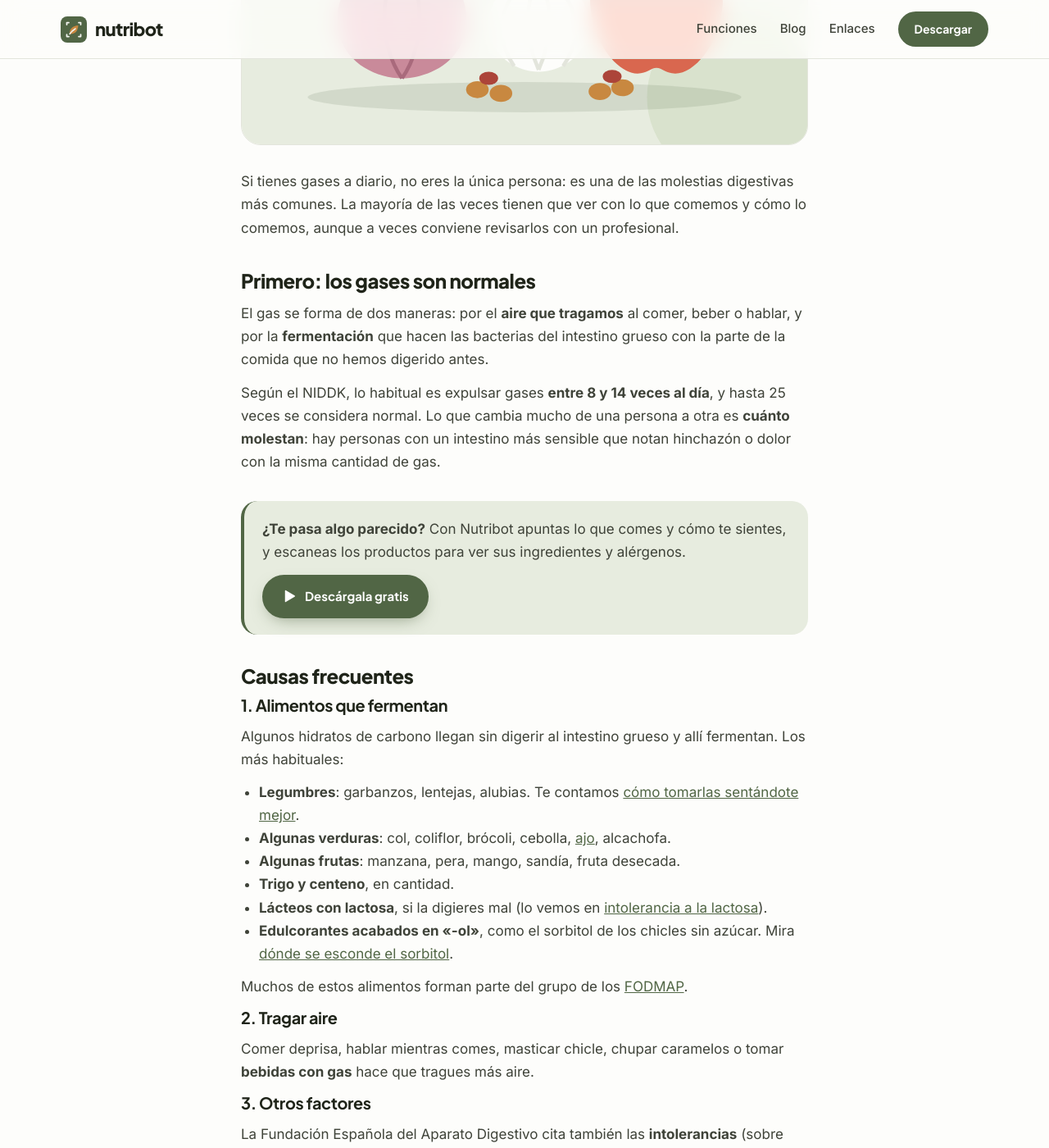
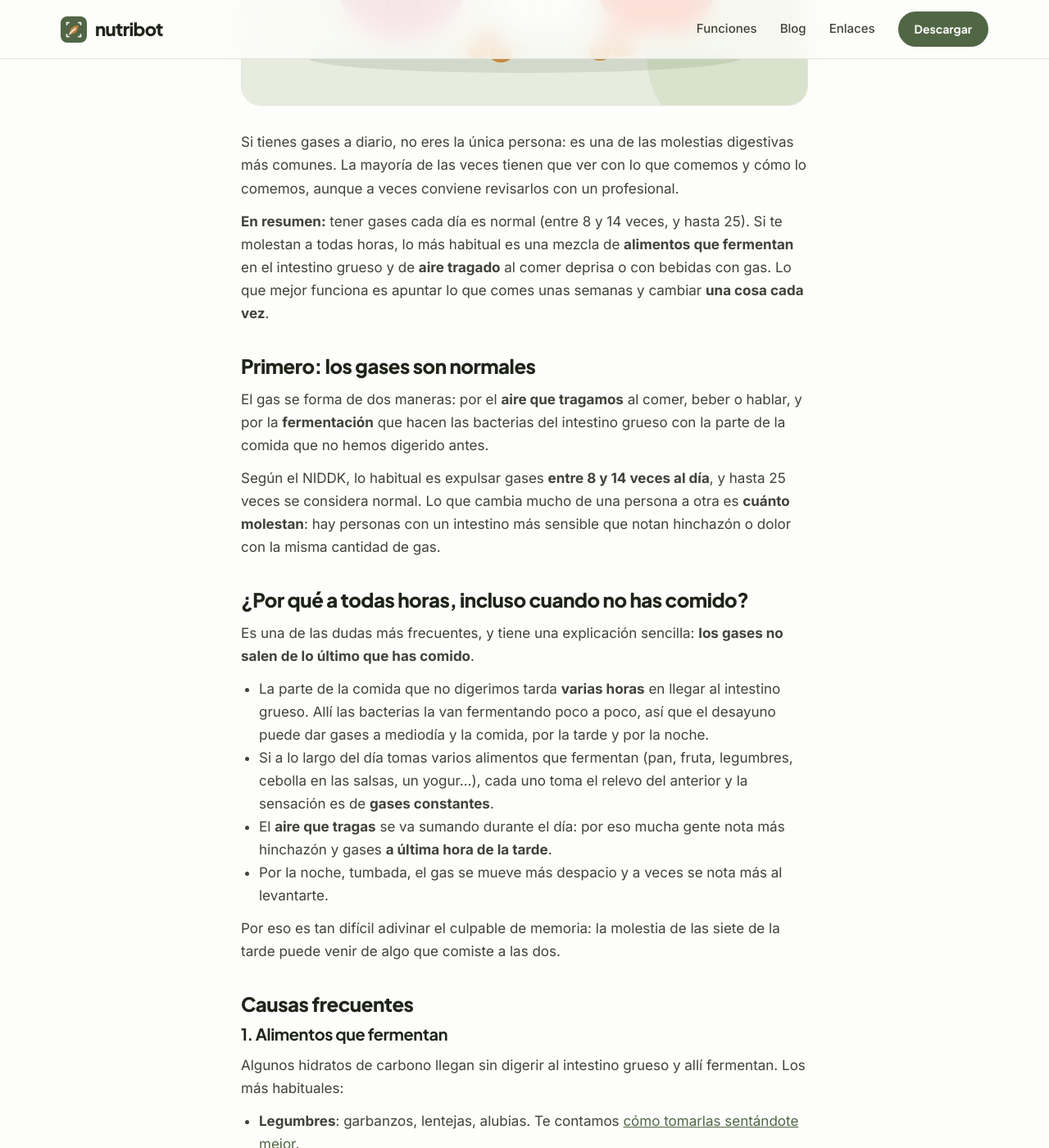
Before and after one commit to ferrodvilla-sys/nutribot-web, a Jekyll site: the page built from _posts/2026-10-12-por-que-tengo-gases-todos-los-dias.md, in a window 1280 px wide and 1400 px high, scrolled down 629 px. Shown: the whole window at 82% size. Built offline with Jekyll 4.4.1, drawn with Linux system fonts in a browser that asks for light colours; some of the changed text lies outside the part shown.

Commit message:
Blog: refuerzo del artículo de gases y nuevo artículo sobre test de intolerancias en la Seguridad Social
Co-Authored-By: Claude Opus 5.5 <noreply@anthropic.com>
Claude-Session: https://claude.ai/code/session_01KHzAHDWjD2SxmykUBDu6DE

```diff
--- a/_posts/2026-10-12-por-que-tengo-gases-todos-los-dias.md
+++ b/_posts/2026-10-12-por-que-tengo-gases-todos-los-dias.md
@@ -18,6 +19,12 @@ preguntas:
     r: "Según el NIDDK (Instituto Nacional de Diabetes y Enfermedades Digestivas y Renales de EE. UU.), lo habitual es expulsar gases entre 8 y 14 veces al día, y hasta 25 veces se considera normal."
   - p: "¿Qué alimentos dan más gases?"
     r: "Los que llevan hidratos de carbono que el intestino delgado no digiere del todo, como las legumbres, algunas verduras (col, cebolla, ajo), ciertas frutas, los lácteos con lactosa en personas que la digieren mal y los edulcorantes acabados en «-ol». Varía mucho de una persona a otra."
+  - p: "¿Por qué tengo más gases por la tarde y por la noche?"
+    r: "Porque la fermentación en el intestino grueso no es inmediata: lo que comes a mediodía suele llegar allí varias horas después. Por eso muchas personas notan más gases e hinchazón a última hora del día, sumados al aire que se ha ido tragando durante la jornada."
+  - p: "¿Qué es la flatulencia crónica?"
+    r: "Se suele llamar así a tener gases molestos de forma continuada durante semanas o meses. No es un diagnóstico en sí: casi siempre tiene que ver con la alimentación y los hábitos, pero si dura, cambia de repente o viene con otros síntomas, conviene que lo valore un médico."
+  - p: "¿Por qué mis gases huelen tan mal?"
+    r: "La mayor parte del gas no huele. El olor viene de pequeñas cantidades de compuestos de azufre que producen las bacterias del intestino, y suele aumentar con alimentos ricos en azufre (huevo, carne, col, brócoli, ajo, cebolla). Normalmente no indica nada grave."
   - p: "¿Tener gases todos los días es malo?"
     r: "No necesariamente: los gases son parte normal de la digestión. Conviene consultar si molestan mucho, cambian de repente o vienen con otros síntomas como dolor, pérdida de peso o sangre en las heces."
 fuentes:
@@ -33,11 +40,24 @@ fuentes:
 
 Si tienes gases a diario, no eres la única persona: es una de las molestias digestivas más comunes. La mayoría de las veces tienen que ver con lo que comemos y cómo lo comemos, aunque a veces conviene revisarlos con un profesional.
 
+**En resumen:** tener gases cada día es normal (entre 8 y 14 veces, y hasta 25). Si te molestan a todas horas, lo más habitual es una mezcla de **alimentos que fermentan** en el intestino grueso y de **aire tragado** al comer deprisa o con bebidas con gas. Lo que mejor funciona es apuntar lo que comes unas semanas y cambiar **una cosa cada vez**.
+
 ## Primero: los gases son normales
 
 El gas se forma de dos maneras: por el **aire que tragamos** al comer, beber o hablar, y por la **fermentación** que hacen las bacterias del intestino grueso con la parte de la comida que no hemos digerido antes.
 
 Según el NIDDK, lo habitual es expulsar gases **entre 8 y 14 veces al día**, y hasta 25 veces se considera normal. Lo que cambia mucho de una persona a otra es **cuánto molestan**: hay personas con un intestino más sensible que notan hinchazón o dolor con la misma cantidad de gas.
+
+## ¿Por qué a todas horas, incluso cuando no has comido?
+
+Es una de las dudas más frecuentes, y tiene una explicación sencilla: **los gases no salen de lo último que has comido**.
+
+- La parte de la comida que no digerimos tarda **varias horas** en llegar al intestino grueso. Allí las bacterias la van fermentando poco a poco, así que el desayuno puede dar gases a mediodía y la comida, por la tarde y por la noche.
+- Si a lo largo del día tomas varios alimentos que fermentan (pan, fruta, legumbres, cebolla en las salsas, un yogur…), cada uno toma el relevo del anterior y la sensación es de **gases constantes**.
+- El **aire que tragas** se va sumando durante el día: por eso mucha gente nota más hinchazón y gases **a última hora de la tarde**.
+- Por la noche, tumbada, el gas se mueve más despacio y a veces se nota más al levantarte.
+
+Por eso es tan difícil adivinar el culpable de memoria: la molestia de las siete de la tarde puede venir de algo que comiste a las dos.
 
 ## Causas frecuentes
 
@@ -47,7 +67,7 @@ Algunos hidratos de carbono llegan sin digerir al intestino grueso y allí ferme
 
 - **Legumbres**: garbanzos, lentejas, alubias. Te contamos [cómo tomarlas sentándote mejor](/blog/legumbres-sin-gases/).
 - **Algunas verduras**: col, coliflor, brócoli, cebolla, [ajo](/blog/el-ajo-produce-gases/), alcachofa.
-- **Algunas frutas**: manzana, pera, mango, sandía, fruta desecada.
+- **Algunas frutas**: manzana, pera, mango, sandía, fruta desecada. Mira [qué fruta da gases](/blog/fruta-que-da-gases/).
 - **Trigo y centeno**, en cantidad.
 - **Lácteos con lactosa**, si la digieres mal (lo vemos en [intolerancia a la lactosa](/blog/intolerancia-a-la-lactosa-sintomas/)).
 - **Edulcorantes acabados en «-ol»**, como el sorbitol de los chicles sin azúcar. Mira [dónde se esconde el sorbitol](/blog/alimentos-con-sorbitol/).
@@ -56,22 +76,43 @@ Muchos de estos alimentos forman parte del grupo de los [FODMAP](/blog/que-son-l
 
 ### 2. Tragar aire
 
-Comer deprisa, hablar mientras comes, masticar chicle, chupar caramelos o tomar **bebidas con gas** hace que tragues más aire.
+Comer deprisa, hablar mientras comes, masticar chicle, chupar caramelos, fumar o tomar **bebidas con gas** hace que tragues más aire.
 
 ### 3. Otros factores
 
-La Fundación Española del Aparato Digestivo cita también las **intolerancias** (sobre todo a la lactosa y a la fructosa), los **cambios en la flora intestinal**, por ejemplo después de tomar antibióticos, y algunas enfermedades digestivas que debe valorar un médico. El estreñimiento también puede estar relacionado con más gases e hinchazón.
+La Fundación Española del Aparato Digestivo cita también las **intolerancias** (sobre todo a la lactosa y a la [fructosa](/blog/intolerancia-a-la-fructosa/)), los **cambios en la flora intestinal**, por ejemplo después de tomar antibióticos, y algunas enfermedades digestivas que debe valorar un médico. El estreñimiento también puede estar relacionado con más gases e hinchazón.
+
+## Tabla rápida: qué suele dar gases y qué probar en su lugar
+
+| Suele dar más gases | Prueba en su lugar |
+|---|---|
+| Legumbres cocidas en casa | Legumbres de bote bien enjuagadas, en raciones pequeñas |
+| Cebolla y ajo en el sofrito | La parte verde del puerro o la cebolleta, aceite aromatizado con ajo |
+| Manzana, pera, mango | Naranja, mandarina, kiwi, fresas |
+| Leche normal (si la lactosa te sienta mal) | Leche sin lactosa, yogur, quesos curados |
+| Chicles y caramelos «sin azúcar» | Una fruta pequeña o nada entre horas |
+| Bebidas con gas | Agua, infusiones |
+| Col, coliflor, brócoli en cantidad | Calabacín, zanahoria, judías verdes, espinacas |
+
+No hace falta cambiarlo todo: cada persona tolera unos alimentos y cantidades distintas. Tienes más ideas en [alimentos que dan más gases (y qué tomar en su lugar)](/blog/alimentos-que-dan-mas-gases/).
+
+## ¿Y si los gases huelen mal?
+
+La mayor parte del gas no huele. El mal olor viene de **pequeñas cantidades de compuestos de azufre** que fabrican las bacterias del intestino, y suele aumentar con alimentos ricos en azufre como el huevo, la carne, la col, el brócoli, el ajo o la cebolla. Por sí solo, el olor **no suele indicar nada grave**. Si cambia de forma brusca y viene con diarrea u otros síntomas, coméntalo con tu médico.
 
 ## Qué puedes probar
 
 - **Come más despacio** y mastica bien.
 - **Reduce las bebidas con gas**, los chicles y los caramelos.
-- **Muévete**: la actividad física regular ayuda al tránsito intestinal.
+- **Muévete**: la actividad física regular, incluso un paseo después de comer, ayuda al tránsito intestinal.
+- **Reparte los alimentos que fermentan.** No es lo mismo tomar legumbres, fruta y pan en la misma comida que repartirlos.
 - **Cambia una cosa cada vez.** Si quitas varios alimentos a la vez, no sabrás cuál influía.
 - **No elimines alimentos para siempre por tu cuenta.** Muchos de los que dan gases son muy nutritivos. Si sospechas de un grupo concreto, coméntalo con tu médico o un dietista-nutricionista.
 
 ## Apunta lo que comes y cómo te encuentras
 
-Los gases dependen de la cantidad, de la combinación de alimentos y de cada persona, así que la memoria engaña. Un [diario de comidas y síntomas](/blog/diario-de-comidas-y-sintomas/) durante unas semanas suele dar pistas mucho más útiles que adivinar, y te permite llegar a la consulta con datos.
+Los gases dependen de la cantidad, de la combinación de alimentos, de las horas que pasan y de cada persona, así que la memoria engaña. Un [diario de comidas y síntomas](/blog/diario-de-comidas-y-sintomas/) durante unas semanas suele dar pistas mucho más útiles que adivinar, y te permite llegar a la consulta con datos.
 
-Si quieres ir un paso más allá, lee [cómo saber qué alimento te sienta mal](/blog/como-saber-que-alimento-me-sienta-mal/).
+Si lo prefieres en el móvil, Nutribot te deja apuntar comidas y cómo te encuentras en unos segundos y busca coincidencias que se repiten, por ejemplo, días con más gases después de un alimento concreto. Son pistas para comprobar, no diagnósticos.
+
+Si quieres ir un paso más allá, lee [cómo saber qué alimento te sienta mal](/blog/como-saber-que-alimento-me-sienta-mal/) y, si tu médico te propone pruebas, [qué test de intolerancias hace la Seguridad Social](/blog/test-intolerancias-seguridad-social/).
```
Also changed, not shown: other parts of _posts/2026-10-12-por-que-tengo-gases-todos-los-dias.md (+2 -1 lines), _posts/2026-10-12-como-saber-que-alimento-me-sienta-mal.md (+2 -2 lines), _posts/2026-10-12-intolerancia-a-la-lactosa-sintomas.md (+1 -1 lines), _posts/2026-11-12-test-intolerancias-seguridad-social.md (added, +103 -0 lines), assets/img/posts/test-intolerancias-seguridad-social.jpg (added).
